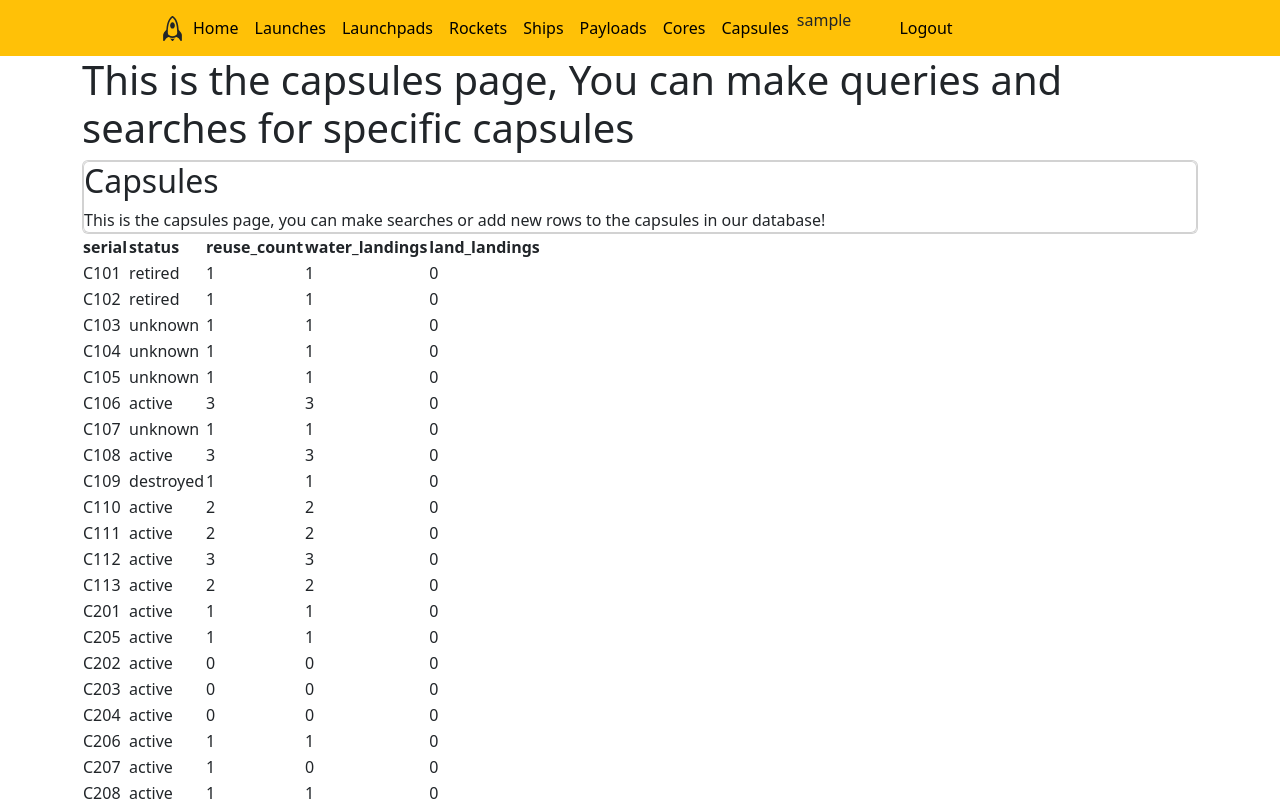
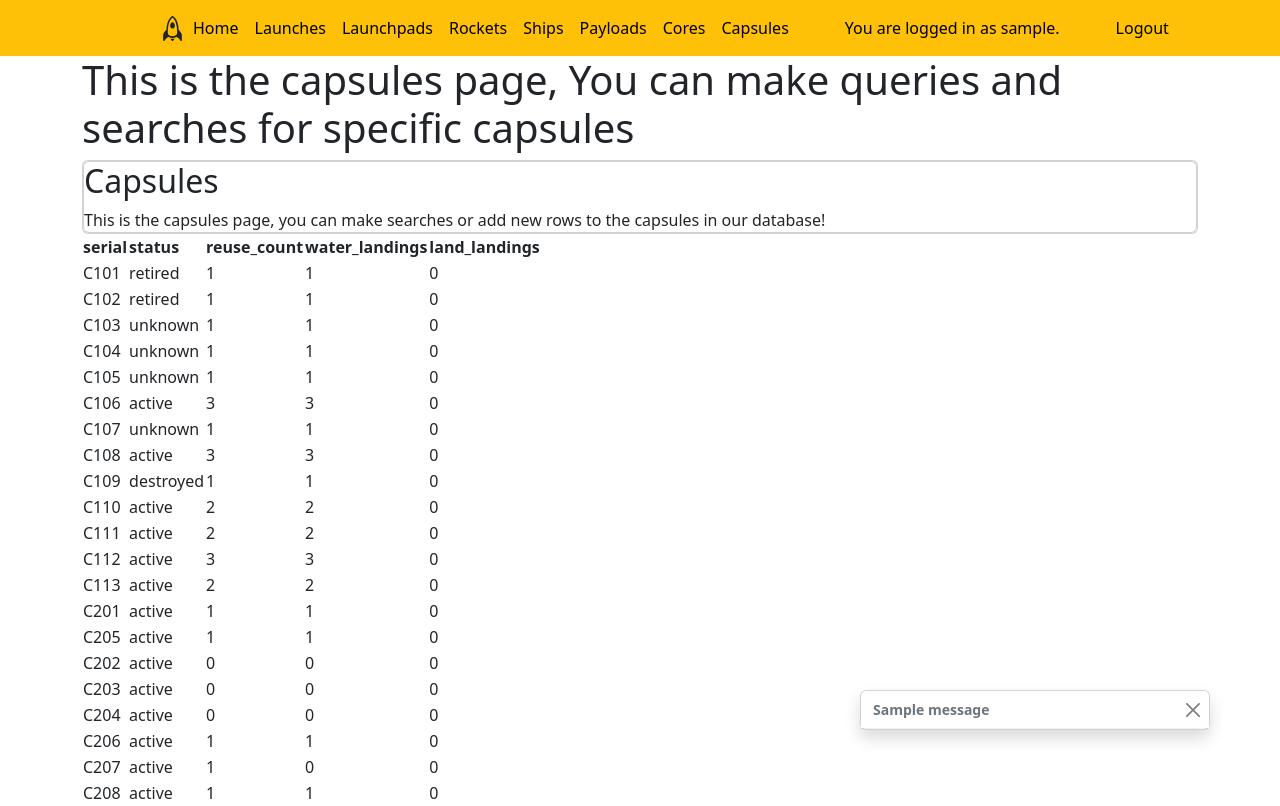
Before and after one commit to itudb2232/itudb2232, a Flask app: page /capsules in a window 1280 px wide. Run offline with Flask 2, Linux system fonts and the light colour scheme; the visitor is signed in with stand-in values (Sample User, id 1); data comes from the database, SQL or seed files in the repository; one stand-in notice (Sample message) is shown; some libraries are stand-ins or nearby versions.

Commit message:
Finalised login functionality

```diff
--- a/website/__init__.py
+++ b/website/__init__.py
@@ -19,9 +19,6 @@ def create_app():
     app.register_blueprint(views.views, url_prefix = '/')
 
     app.config["user-db"] = "user-data.db"
-
-    app.add_url_rule("/login", view_func=views.login, methods=["GET", "POST"])
-    app.add_url_rule("/logout", view_func=views.home)
 
     lm.init_app(app)
     lm.login_view = "views.login"
--- a/website/templates/base.html
+++ b/website/templates/base.html
@@ -54,19 +54,29 @@ use of JavaScript -->
           <a class="nav-item nav-link" id="capsules" href="/capsules" style="color: black;">Capsules</a>
 
           {% if not current_user.is_authenticated %}
-            <a class="nav-item nav-link" href="{{ url_for('login') }}" style="color: black; padding-left: 3em;">Login</a>
+            <a class="nav-item nav-link" href="{{ url_for('views.login') }}" style="color: black; padding-left: 3em;">Login</a>
           {% else %}
-          {{ current_user.username }}
-            <a class="nav-item nav-link" href="{{ url_for('logout') }}" style="color: black; padding-left: 3em;">Logout</a>
+            <p class="nav-item nav-link" style="color: black; padding-left: 3em; margin: 0;">You are logged in as {{ current_user.username }}.</p>
+            <a class="nav-item nav-link" href="{{ url_for('views.logout') }}" style="color: black; padding-left: 3em;">Logout</a>
           {% endif %}
 
         </div>
       </div>
     </nav>
+
     <div class = "container">
       {% block content %}
       {% endblock %}
     </div>
+
+    {% for message in get_flashed_messages() %}
+      <div id="liveToast" class="toast show" role="alert" aria-live="assertive" aria-atomic="true" style="position: fixed; right: 5em; bottom: 5em">
+        <div class="toast-header">
+          <strong class="me-auto">{{ message }}</strong>
+          <button type="button" class="btn-close" data-bs-dismiss="toast" aria-label="Close"></button>
+        </div>
+      </div>
+    {% endfor %}
 
     <!-- Make sure this javascript script is at the bottom of the body -->
     <script
--- a/website/users.py
+++ b/website/users.py
@@ -1,10 +1,12 @@
 from flask import current_app
 from flask_login import UserMixin
+import sqlite3
 
-import sqlite3
+user_db_location = "user-data.db"
 
 class User(UserMixin):
     def __init__(self, username, password, type) -> None:
+        self.id = username
         self.username = username
         self.password = password
         self.active = True
@@ -17,18 +19,13 @@ class User(UserMixin):
         def is_active(self):
             return self.active
 
-    def get_user(user_id):
-        user_db = sqlite3.connect(current_app.config["user-db"]).cursor()
-        user_db.row_factory = sqlite3.Row
-        user_data = user_db.cursor().execute("SELECT * FROM users WHERE username = ?", user_id).fetchall()
+def get_user(user_id):
+    user_db = sqlite3.connect(user_db_location)
+    user_db.row_factory = sqlite3.Row
+    user_data = user_db.cursor().execute("SELECT * FROM users WHERE username = ?", [user_id]).fetchall()
 
-        if len(user_data) == 1:
-            return User(user_data[0]["username"], user_data[0]["password"])
-
-
-def get_user(user_id):
-    password = current_app.config["PASSWORDS"].get(user_id)
-    user = User(user_id, password) if password else None
-    if user is not None:
-        user.is_admin = user.username in current_app.config["ADMIN_USERS"]
-    return user
+    if len(user_data) == 1:
+        print( User(user_data[0]["username"], user_data[0]["password"], user_data[0]["type"]) )
+        return User(user_data[0]["username"], user_data[0]["password"], user_data[0]["type"])
+    else:
+        return None
--- a/website/views.py
+++ b/website/views.py
@@ -1,15 +1,17 @@
 # This file is for arranging which pages the user can navigate to (i.e. launchpads, launches, rockets, ships...) #
 # This file is a blueprint, it has a bunch of roots and urls inside of it #
 
-from flask import Blueprint, render_template, current_app, request, redirect, url_for
+from flask import Blueprint, render_template, current_app, request, redirect, url_for, flash
 import sqlite3
-from flask_login import current_user
+from flask_login import current_user, login_user, logout_user, login_required
 
 from time import time_ns
 from random import random
+import passlib.hash
 
 import forms
 import database
+import users
 
 views = Blueprint('views', __name__)
 
@@ -20,18 +22,48 @@ def login():
 
 @views.route('/login', methods=['POST'])
 def do_login():
+    form = forms.LoginForm()
+    if form.validate_on_submit():
+        username = form.data["username"]
+        user = users.get_user(username)
+
+        if user is not None:
+            password = form.data["password"]
+            print(password, user.password)
+            if passlib.hash.pbkdf2_sha256.verify(password, user.password):
+                login_user(user)
+                flash("Welcome to SpaceXhibit!")
+
+                return redirect(url_for("views.home"))
+            else:
+                flash("Wrong password.")
+                return render_template("login.html", form=form)
+        else:
+            flash("You're not on the guest list. Why don't you sign up?")
+            return render_template("login.html", form=form)
+
+
+
     username = request.form['username']
     password = request.form['password']
     # Check if username and password
     if valid_login(username, password):
-        return redirect(url_for('views.home'))
+        return redirect(url_for('home'))
     else:
-        return redirect(url_for('views.login'))
+        return redirect(url_for('login'))
 
+@views.route("/login", methods=["GET", "POST"])
 @views.route('/home')
 @views.route("/")
 def home():
     return render_template("home.html")
+
+@views.route("/logout")
+def logout():
+    logout_user()
+    flash("We hope you enjoyed your stay!")
+
+    return redirect(url_for("views.home"))
 
 def valid_login(username, password):
     if not username or not password:
```
Also changed, not shown: user-data.db.
